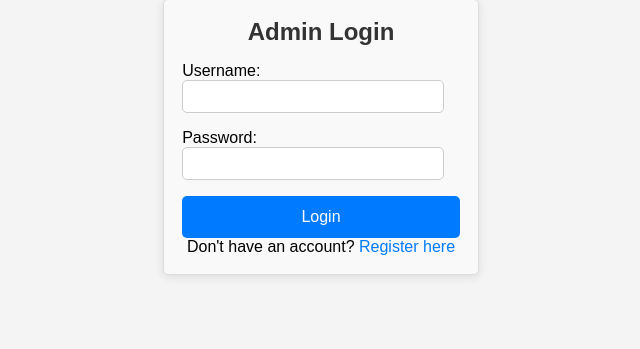
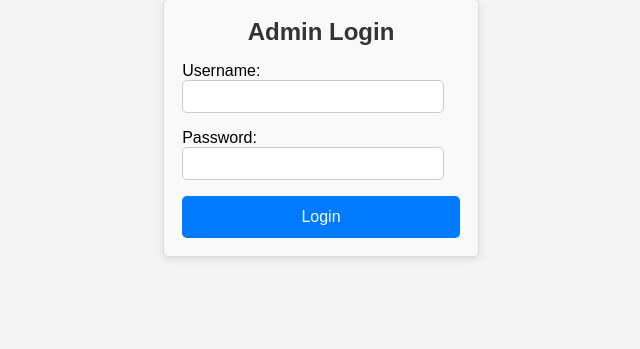
Before and after one commit to bhautik2004/BookReview, a PHP site: page /admin/index.php in a window 1280 px wide. Shown: the part 101-450 px from the top of the page, without its empty margins (319-959 px from the left). Run offline with PHP 8.4, Linux system fonts and the light colour scheme.

Commit message:
Update index.php

```diff
--- a/admin/index.php
+++ b/admin/index.php
@@ -51,7 +51,6 @@ if (isset($_POST['login'])) {
         </div>
         <button type="submit" name="login">Login</button>
     </form>
-    <p>Don't have an account? <a href="registration.php">Register here</a></p>
 </section>
 
 </body>
```
